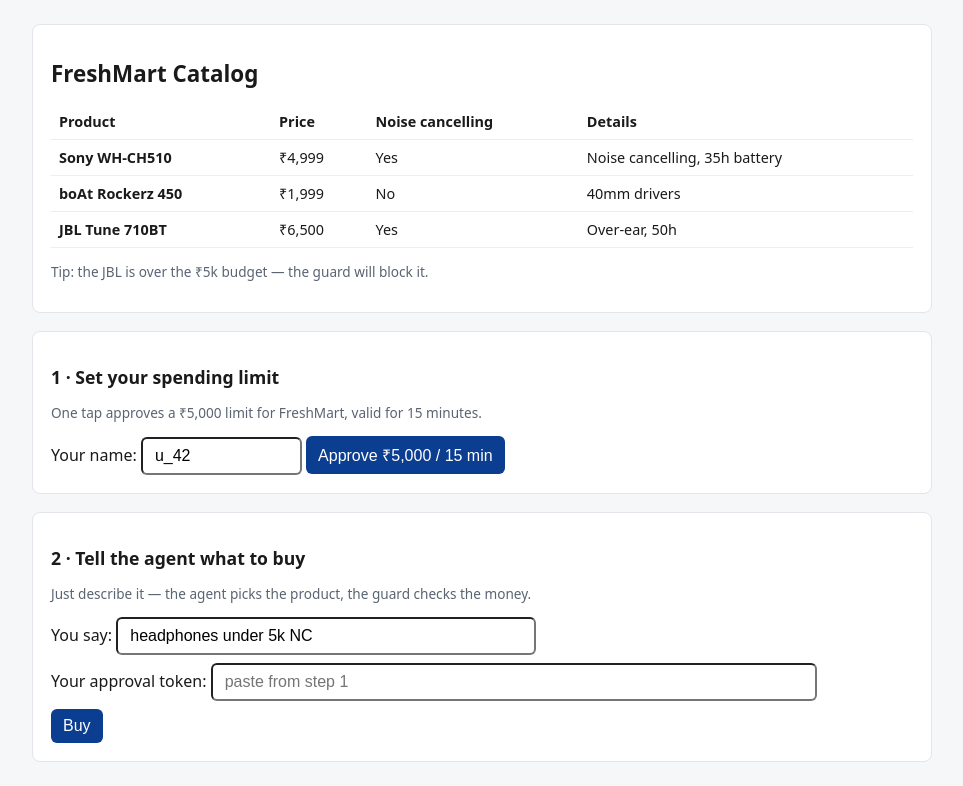
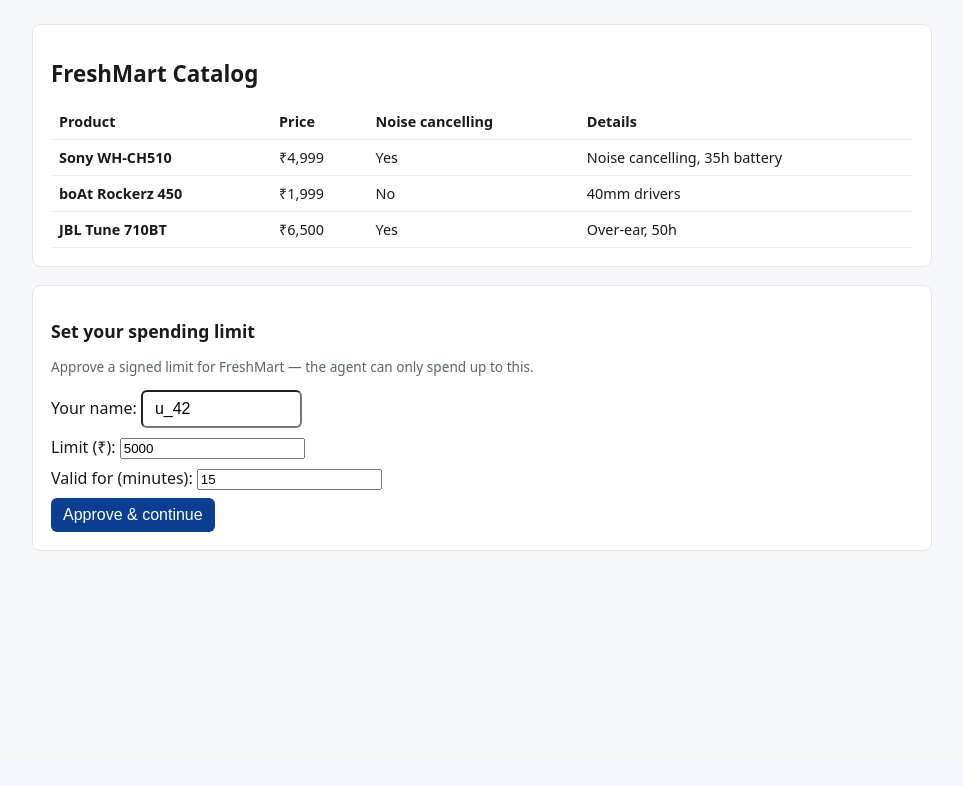
Before and after one commit to Eros483/RekhaVasool, a FastAPI app: page / in a window 1280 px wide. Shown: the part 42-828 px from the top of the page, without its empty margins (158-1121 px from the left). After the commit the page ends 593 px from the top, so only its background shows below. Run offline with FastAPI, Linux system fonts and the light colour scheme.

Commit message:
feat: editable mandate (limit ₹ + minutes), drop tip + step-2 box from catalog

```diff
--- a/web/app.py
+++ b/web/app.py
@@ -43,16 +43,16 @@
 app = FastAPI(title="RekhaVasool")
 
 
-def build_mandate(user_id="u_42"):
-    """Spec §4.2 — signed downstream by policy.mandate.sign."""
+def build_mandate(user_id="u_42", max_amount_paise=MAX_MANDATE_PAISE, minutes=MANDATE_MINUTES):
+    """Spec §4.2 — signed downstream by policy.mandate.sign. Limit + duration editable."""
     now = datetime.now(UTC)
     return {
         "id": "mand_" + secrets.token_hex(2),
         "user_id": user_id,
-        "max_amount": MAX_MANDATE_PAISE,
+        "max_amount": max_amount_paise,
         "currency": "INR",
         "allowlist": [CATALOG["merchant"]],
-        "expiry": (now + timedelta(minutes=MANDATE_MINUTES)).strftime("%Y-%m-%dT%H:%M:%SZ"),
+        "expiry": (now + timedelta(minutes=minutes)).strftime("%Y-%m-%dT%H:%M:%SZ"),
         "iat": int(now.timestamp()),
         "catalog_version": CATALOG["catalog_version"],
     }
@@ -100,10 +100,28 @@
 async def approve(request: Request):
     # stdlib form parse — urlencoded only, avoids python-multipart dep
     body = (await request.body()).decode()
-    user_id = parse_qs(body).get("user_id", ["u_42"])[0]
-    mandate = build_mandate(user_id)
+    qs = parse_qs(body)
+    user_id = qs.get("user_id", ["u_42"])[0]
+    # editable limit (₹) + duration (minutes); fall back to defaults
+    try:
+        amount_rs = float(qs.get("max_amount", [""])[0]) if qs.get("max_amount", [""])[0] else None
+    except ValueError:
+        amount_rs = None
+    max_amount_paise = int(amount_rs * 100) if amount_rs else MAX_MANDATE_PAISE
+    try:
+        minutes = int(qs.get("minutes", [""])[0]) if qs.get("minutes", [""])[0] else None
+    except ValueError:
+        minutes = None
+    minutes = minutes or MANDATE_MINUTES
+    mandate = build_mandate(user_id, max_amount_paise, minutes)
     token = sign(mandate, settings.mandate_secret)
-    logger.info("mandate approved user_id=%s mandate_id=%s", user_id, mandate["id"])
+    logger.info(
+        "mandate approved user_id=%s mandate_id=%s max=%s min=%s",
+        user_id,
+        mandate["id"],
+        max_amount_paise,
+        minutes,
+    )
     return templates.TemplateResponse(
         request=request,
         name="approve.html",
--- a/web/templates/index.html
+++ b/web/templates/index.html
@@ -14,25 +14,16 @@
     </tr>
     {% endfor %}
   </table>
-  <p class="muted">Tip: the JBL is over the ₹5k budget — the guard will block it.</p>
 </div>
 
 <div class="card">
-  <h2>1 · Set your spending limit</h2>
-  <p class="muted">One tap approves a ₹5,000 limit for FreshMart, valid for 15 minutes.</p>
+  <h2>Set your spending limit</h2>
+  <p class="muted">Approve a signed limit for FreshMart — the agent can only spend up to this.</p>
   <form method="post" action="/approve">
-    <label>Your name: <input type="text" name="user_id" value="u_42" size="12"></label>
-    <button type="submit">Approve ₹5,000 / 15 min</button>
-  </form>
-</div>
-
-<div class="card">
-  <h2>2 · Tell the agent what to buy</h2>
-  <p class="muted">Just describe it — the agent picks the product, the guard checks the money.</p>
-  <form method="post" action="/buy">
-    <div style="margin-bottom:8px"><label>You say: <input type="text" name="user_text" value="headphones under 5k NC" size="40"></label></div>
-    <div style="margin-bottom:8px"><label>Your approval token: <input type="text" name="mandate_token" placeholder="paste from step 1" size="60"></label></div>
-    <button type="submit">Buy</button>
+    <div style="margin-bottom:8px"><label>Your name: <input type="text" name="user_id" value="u_42" size="12"></label></div>
+    <div style="margin-bottom:8px"><label>Limit (₹): <input type="number" name="max_amount" value="5000" min="100" step="100" size="10"></label></div>
+    <div style="margin-bottom:8px"><label>Valid for (minutes): <input type="number" name="minutes" value="15" min="1" size="6"></label></div>
+    <button type="submit">Approve & continue</button>
   </form>
 </div>
 {% endblock %}
```
